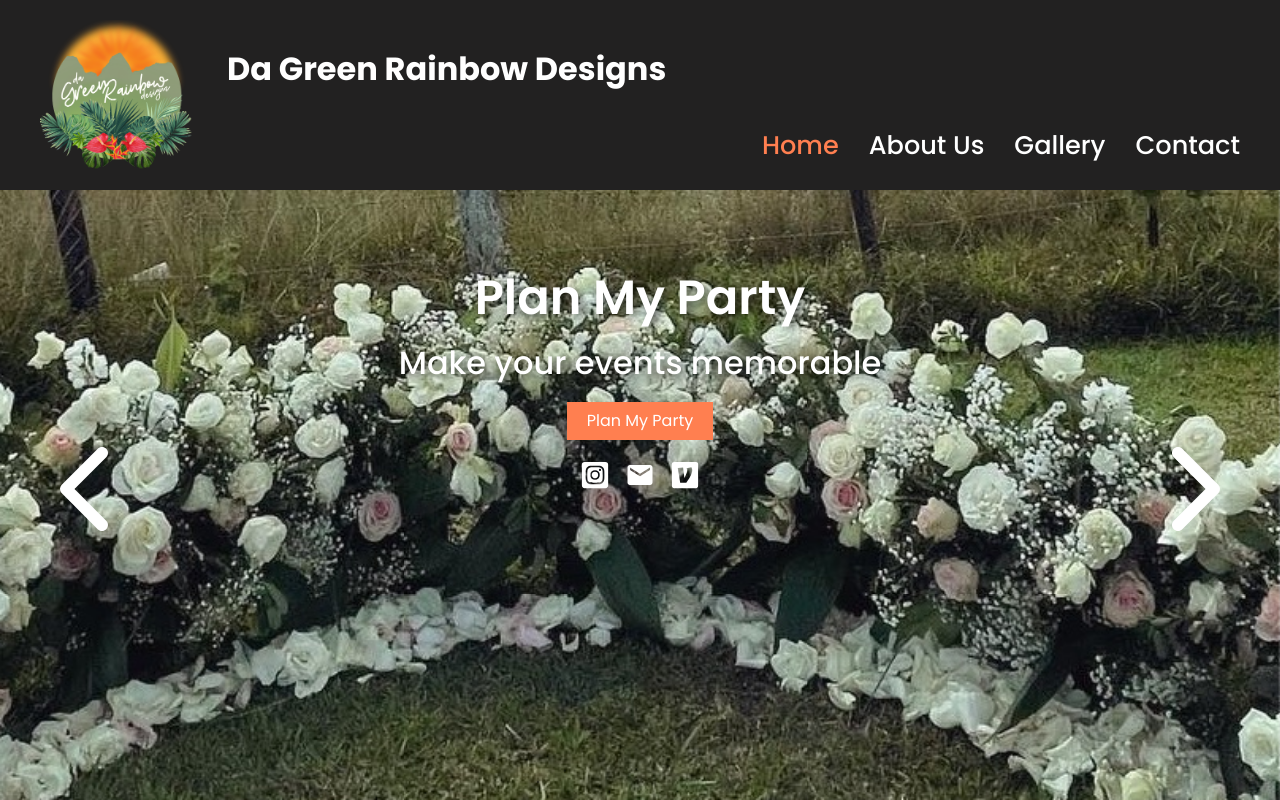
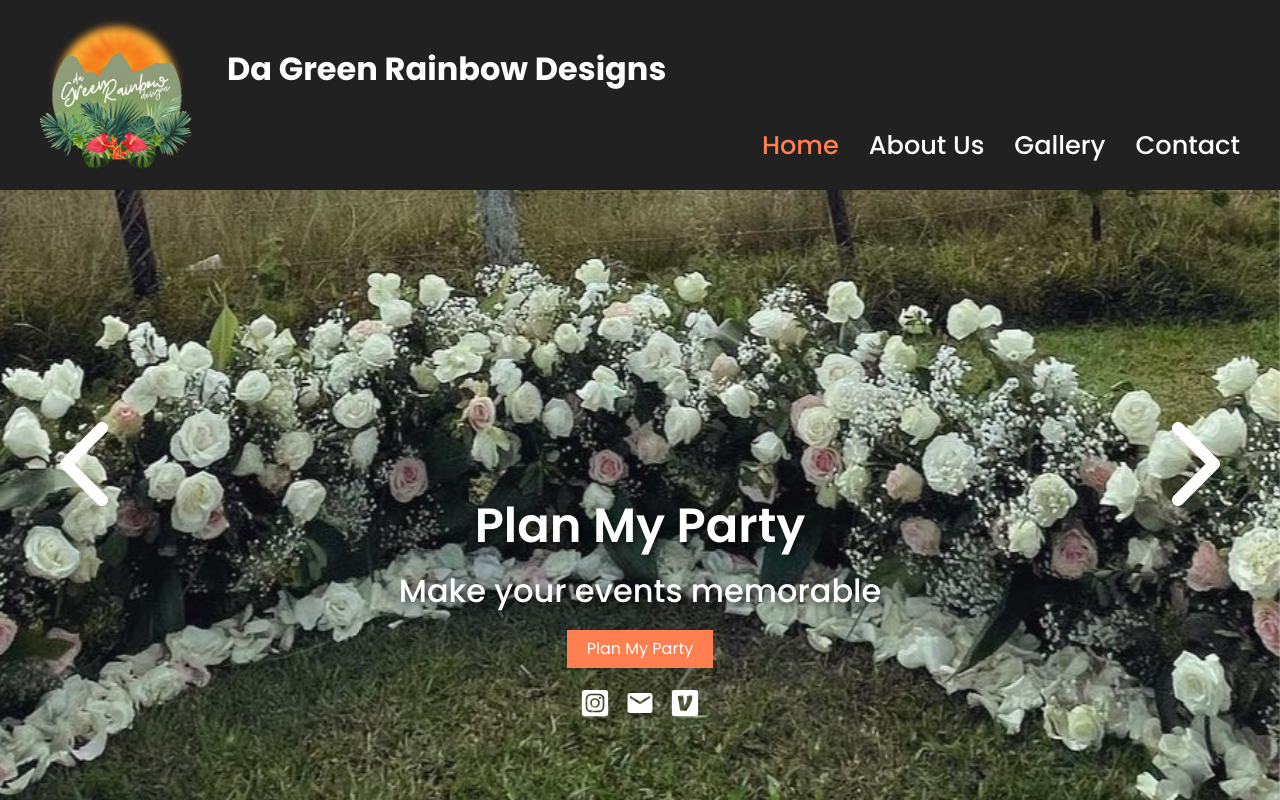
Before and after one commit to pthesken/da-green-rainbow, a React (Vite) app: page / in a window 1280 px wide. Built offline with nearby package versions, Linux system fonts and the light colour scheme.

Commit message:
changed styles about height etc

```diff
--- a/src/App.css
+++ b/src/App.css
@@ -9,6 +9,7 @@ body {
 
 .swiper {
   overflow: scroll;
+  height: 100dvh;
 }
 
 .swiper-container {
@@ -44,7 +45,7 @@ body {
   display: flex;
   flex-direction: column;
   align-items: center;
-  height: 100dvh;
+  /* height: 100dvh; */
   margin-top: 60px;
   /* transform: translateY(-200px); */
 }
@@ -229,6 +230,9 @@ form button:hover {
 }
 
 @media (min-width: 768px) {
+  .slide-content {
+    justify-content: center;
+  }
   .home-slide-click-contents {
     /* transform: translateY(
       -200px
```
